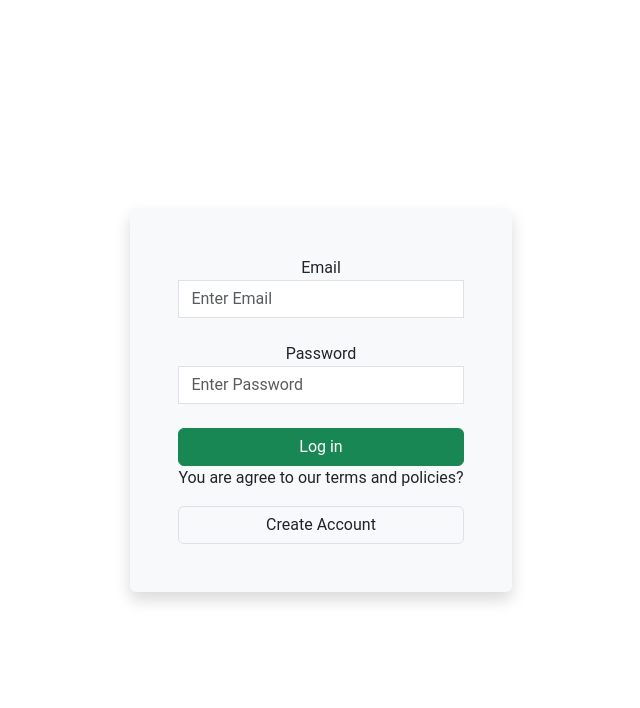
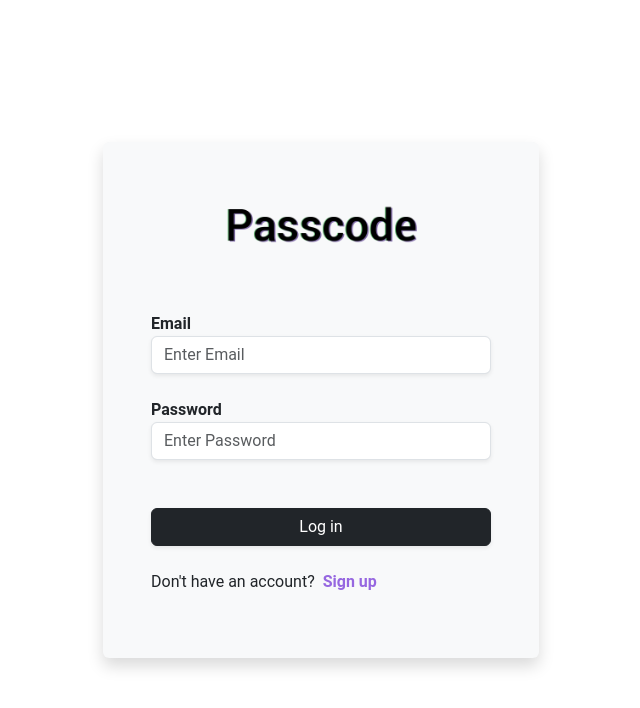
Before and after one commit to eng-Bruno/Passcode, a React (Create React App) app in the folder frontend/: page / in a window 1280 px wide. Shown: the top 708 px of the page, without its empty margins (319-959 px from the left). Built offline with nearby package versions, Linux system fonts and the light colour scheme.

Commit message:
estilização da página de login

```diff
--- a/frontend/src/App.css
+++ /dev/null
@@ -1,38 +0,0 @@
-.App {
-  text-align: center;
-}
-
-.App-logo {
-  height: 40vmin;
-  pointer-events: none;
-}
-
-@media (prefers-reduced-motion: no-preference) {
-  .App-logo {
-    animation: App-logo-spin infinite 20s linear;
-  }
-}
-
-.App-header {
-  background-color: #282c34;
-  min-height: 100vh;
-  display: flex;
-  flex-direction: column;
-  align-items: center;
-  justify-content: center;
-  font-size: calc(10px + 2vmin);
-  color: white;
-}
-
-.App-link {
-  color: #61dafb;
-}
-
-@keyframes App-logo-spin {
-  from {
-    transform: rotate(0deg);
-  }
-  to {
-    transform: rotate(360deg);
-  }
-}
--- a/frontend/src/App.js
+++ b/frontend/src/App.js
@@ -1,5 +1,3 @@
-import logo from "./logo.svg";
-import "./App.css";
 import Login from "./Login";
 
 function App() {
--- a/frontend/src/Login.js
+++ b/frontend/src/Login.js
@@ -1,32 +1,43 @@
 import React from "react";
 import "./index.css";
+import Logo from "./assets/Logo.png";
 
 function Login() {
   return (
     <div className="d-flex justify-content-center align-items-center bg-white vh-100">
-      <div className="shadow bg-light p-5 rounded w-40">
+      <div className="shadow bg-light px-5 pb-5 rounded w-40">
+        <img alt="..." src={Logo} style={{ width: "340px" }} />
         <form action="">
           <div className="mb-4">
-            <label htmlFor="email">Email</label>
+            <label htmlFor="email">
+              <strong>Email</strong>
+            </label>
             <input
               type="email"
               placeholder="Enter Email"
-              className="form-control rounded-0"
+              className="form-control rounded-2 shadow-sm"
             />
           </div>
           <div className="mb-4">
-            <label htmlFor="password">Password</label>
+            <label htmlFor="password">
+              <strong>Password</strong>
+            </label>
             <input
               type="password"
               placeholder="Enter Password"
-              className="form-control rounded-0"
+              className="form-control rounded-2 shadow-sm"
             />
           </div>
-          <button className="btn btn-success w-100">Log in</button>
-          <p>You are agree to our terms and policies?</p>
-          <button className="btn btn-default border w-100">
-            Create Account
+          <button className="btn btn-dark w-100 rounded-2 mt-4 shadow-sm">
+            Log in
           </button>
+          <p className="mt-4">
+            Don't have an account?{" "}
+            <strong style={{ color: "#9667e0", marginLeft: "4px" }}>
+              {" "}
+              Sign up
+            </strong>
+          </p>
         </form>
       </div>
     </div>
```
Also changed, not shown: frontend/src/assets/Logo.png (added).
